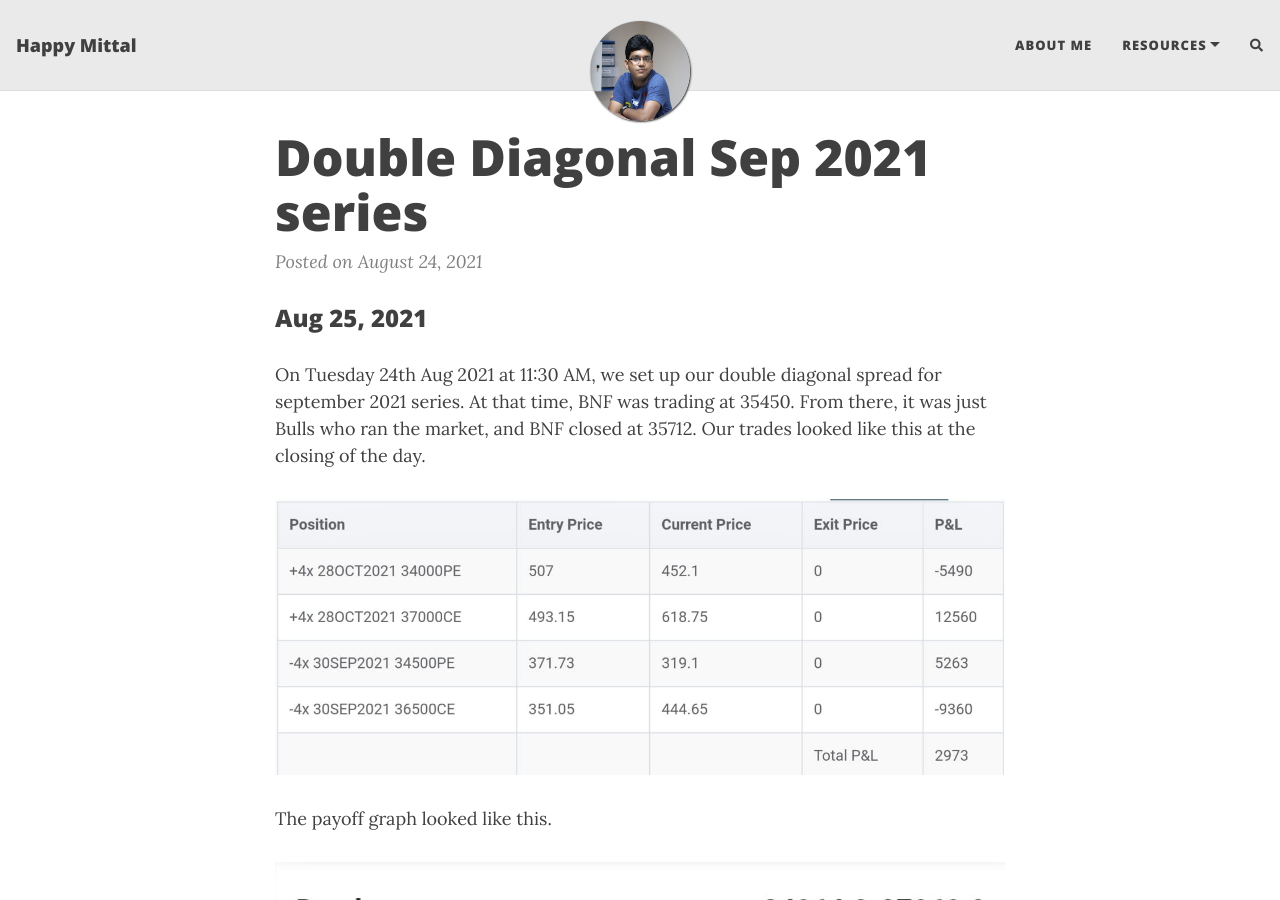
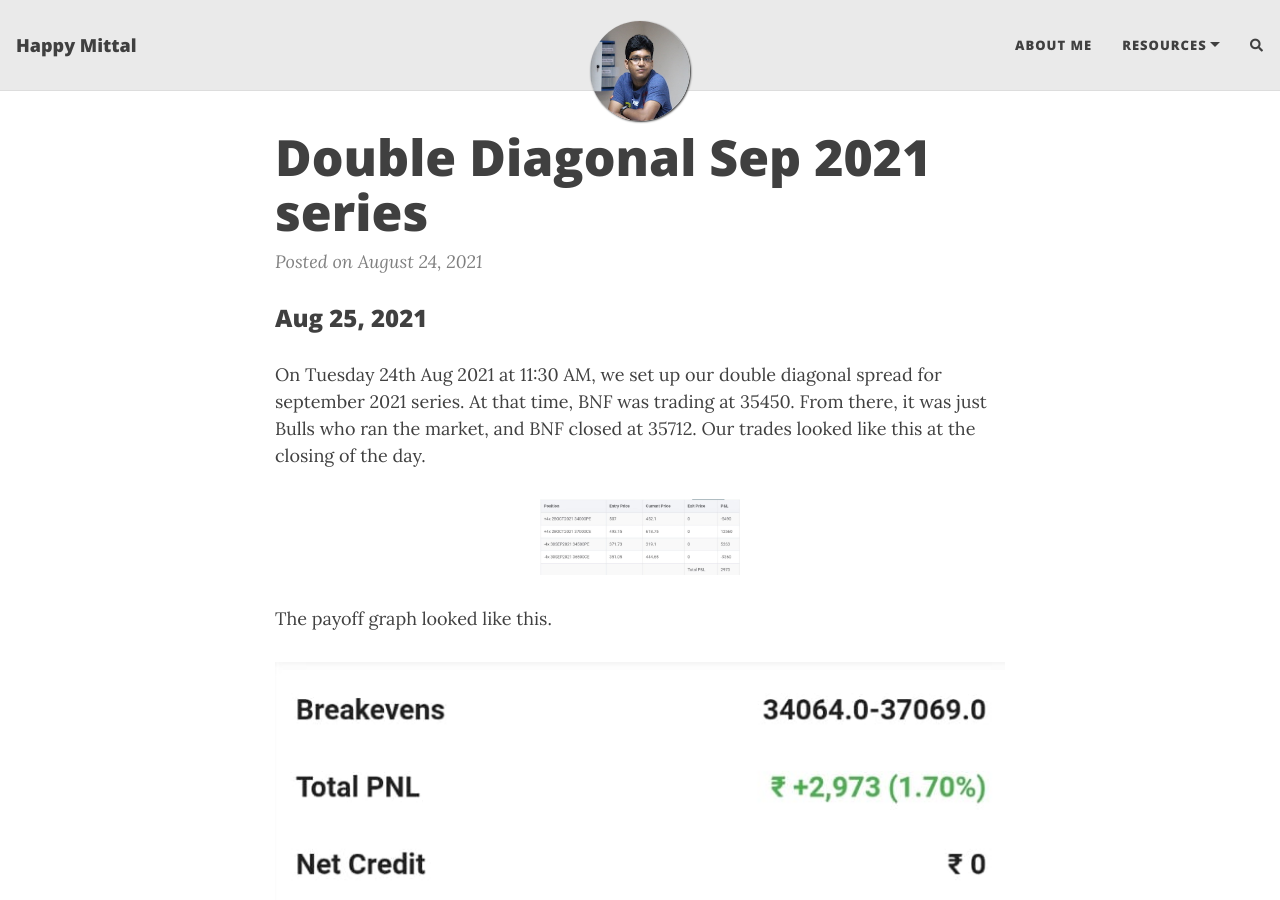
Before and after one commit to happy2332/happy2332.github.io, a Jekyll site: the page built from _posts/2021-08-24-double-diagonal-sep-2021-series.md, in a window 1280 px wide and 900 px high. Built offline with Jekyll 4.4.1, drawn with Linux system fonts in a browser that asks for light colours; nearby versions of some CDN libraries; comment, search, counter and statistics services are not loaded.

Commit message:
Update 2021-08-24-double-diagonal-sep-2021-series.md

```diff
--- a/_posts/2021-08-24-double-diagonal-sep-2021-series.md
+++ b/_posts/2021-08-24-double-diagonal-sep-2021-series.md
@@ -10,7 +10,7 @@ On Tuesday 24th Aug 2021 at 11:30 AM, we set up our double diagonal spread for s
 Our trades looked like this at the closing of the day.
 
 <!-- ![dd_status_aug_24_2021](../assets/img/dd_status_aug_24_2021.jpeg) -->
-<img src="../assets/img/dd_status_aug_24_2021.jpeg" width="200%"/>{: .mx-auto.d-block :}
+<img src="../assets/img/dd_status_aug_24_2021.jpeg" width="200px"/>{: .mx-auto.d-block :}
 
 The payoff graph looked like this.
 
```
